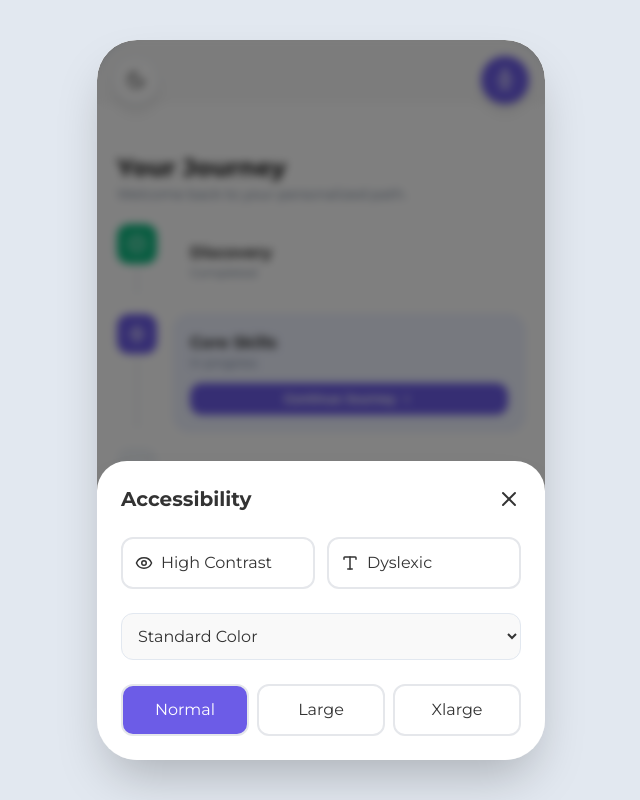
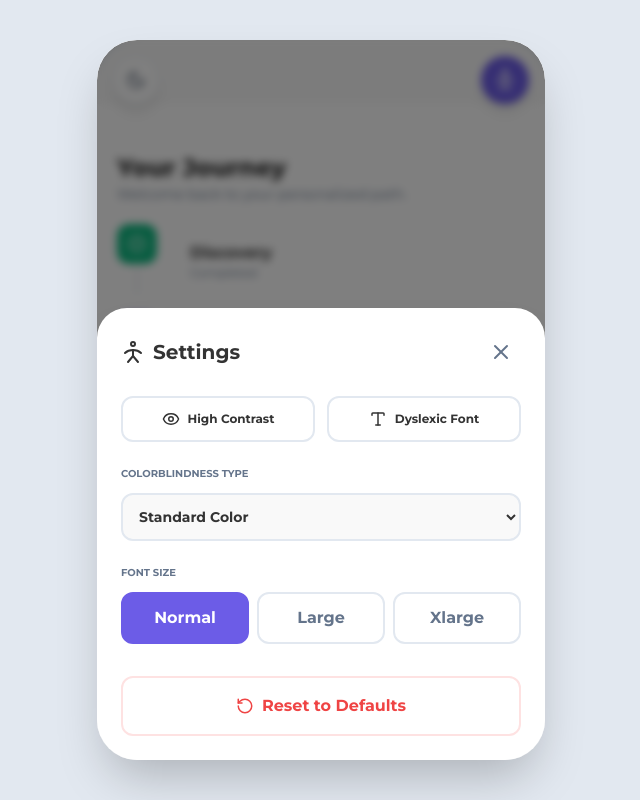
Before and after one commit to Stpoul/IDEATHLON-2026-PROJECT-copy, a React (Vite) app: page / in a window 1280 px wide. Both pictures are taken after a click on the button 824 px from the left and 80 px from the top of the page. Shown: the whole page, without its empty margins (319-959 px from the left). Built offline with nearby package versions, Linux system fonts and the light colour scheme.

Commit message:
4th Version
The Best one fuctionally so far!

```diff
--- a/src/App.jsx
+++ b/src/App.jsx
@@ -1,5 +1,5 @@
-import { useState } from 'react';
-import { Map, Layers, Users, MessageCircle, BarChart2, Moon, Sun, X, Type, Eye, Palette, Activity } from 'lucide-react';
+import { useState, useEffect } from 'react';
+import { Map, Layers, Users, MessageCircle, BarChart2, Moon, Sun, X, Type, Eye, Palette, Activity, RotateCcw } from 'lucide-react';
 
 import RoadmapScreen from './screens/RoadmapScreen';
 import SwipeScreen from './screens/SwipeScreen';
@@ -16,12 +16,19 @@ const TABS = [
 ];
 
 const UniversalAccessIcon = () => (
-  <svg viewBox="0 0 24 24" fill="none" stroke="currentColor" strokeWidth="2" className="w-6 h-6"><circle cx="12" cy="4" r="2" /><path d="M20 13c-2-2-5-3-8-3s-6 1-8 3M12 10v6M7 22l5-6 5 6" /></svg>
+  <svg viewBox="0 0 24 24" fill="none" stroke="currentColor" strokeWidth="2" strokeLinecap="round" strokeLinejoin="round" className="w-6 h-6">
+    <circle cx="12" cy="4" r="2" />
+    <path d="M20 13c-2-2-5-3-8-3s-6 1-8 3" />
+    <path d="M12 10v6" />
+    <path d="M7 22l5-6 5 6" />
+  </svg>
 );
 
 export default function App() {
   const [activeTab, setActiveTab] = useState('roadmap');
   const [showAccess, setShowAccess] = useState(false);
+
+  // Accessibility States
   const [darkMode, setDarkMode] = useState(false);
   const [highContrast, setHighContrast] = useState(false);
   const [dyslexic, setDyslexic] = useState(false);
@@ -31,16 +38,40 @@ export default function App() {
 
   const { Screen: ActiveScreen } = TABS.find((t) => t.id === activeTab);
 
+  // Sync classes to HTML for rem scaling and theme propagation
+  useEffect(() => {
+    const classes = [
+      darkMode ? 'dark' : '',
+      highContrast ? 'high-contrast' : '',
+      dyslexic ? 'font-dyslexic' : '',
+      motion ? 'reduce-motion' : '',
+      cb !== 'none' ? `filter-${cb}` : '',
+      `text-size-${textSize}`
+    ].filter(Boolean);
+
+    document.documentElement.className = classes.join(' ');
+  }, [darkMode, highContrast, dyslexic, motion, textSize, cb]);
+
+  const resetAccess = () => {
+    setDarkMode(false);
+    setHighContrast(false);
+    setDyslexic(false);
+    setMotion(false);
+    setTextSize('normal');
+    setCb('none');
+  };
+
   return (
-    <div className={`bg-slate-200 flex items-center justify-center min-h-[100dvh] ${darkMode ? 'dark' : ''} ${highContrast ? 'high-contrast' : ''} ${dyslexic ? 'font-dyslexic' : ''} ${motion ? 'reduce-motion' : ''} ${cb !== 'none' ? `filter-${cb}` : ''} text-size-${textSize}`}>
-      <div className="relative w-full max-w-md h-[100dvh] md:h-[90vh] md:max-h-[800px] mx-auto flex flex-col overflow-hidden bg-[var(--background)] shadow-2xl md:rounded-[40px] text-[var(--foreground)]">
+    <div className="bg-slate-200 flex items-center justify-center min-h-[100dvh]">
+      {/* Container width fixed at max-w-[448px] to keep strict mobile look during font growth */}
+      <div className="relative w-full max-w-[448px] h-[100dvh] md:h-[90vh] md:max-h-[800px] mx-auto flex flex-col overflow-hidden bg-[var(--background)] shadow-2xl md:rounded-[40px] text-[var(--foreground)] transition-all">
 
-        {/* Top Controls */}
+        {/* Top Control Bar */}
         <div className="absolute top-4 left-4 right-4 z-50 flex justify-between">
-          <button onClick={() => setDarkMode(!darkMode)} className="p-3 bg-white/90 dark:bg-slate-800 rounded-full shadow-lg border border-slate-200 dark:border-slate-700">
-            {darkMode ? <Sun size={20} /> : <Moon size={20} />}
+          <button onClick={() => setDarkMode(!darkMode)} className="p-3 bg-white/90 dark:bg-slate-800 rounded-full shadow-lg border border-slate-200 dark:border-slate-700 hover:scale-105 transition-transform">
+            {darkMode ? <Sun size={20} className="text-amber-500" /> : <Moon size={20} className="text-slate-600" />}
           </button>
-          <button onClick={() => setShowAccess(true)} className="p-3 bg-[var(--primary)] text-white rounded-full shadow-lg">
+          <button onClick={() => setShowAccess(true)} className="p-3 bg-[var(--primary)] text-white rounded-full shadow-lg hover:scale-105 transition-transform">
             <UniversalAccessIcon />
           </button>
         </div>
@@ -50,23 +81,47 @@ export default function App() {
           <div className="absolute inset-0 bg-black/50 z-[100] flex items-end justify-center backdrop-blur-sm">
             <div className="bg-[var(--card)] w-full p-6 rounded-t-[30px] shadow-2xl max-h-[85%] overflow-y-auto">
               <div className="flex justify-between items-center mb-6">
-                <h2 className="text-xl font-bold">Accessibility</h2>
-                <button onClick={() => setShowAccess(false)}><X /></button>
+                <h2 className="text-xl font-bold flex items-center gap-2 text-[var(--foreground)]">
+                  <UniversalAccessIcon /> Settings
+                </h2>
+                <button onClick={() => setShowAccess(false)} className="p-2 text-[var(--muted-foreground)]"><X /></button>
               </div>
+
               <div className="grid grid-cols-2 gap-3 mb-6">
-                <button onClick={() => setHighContrast(!highContrast)} className={`p-3 rounded-xl border-2 flex items-center gap-2 ${highContrast ? 'bg-[var(--primary)] text-white' : ''}`}><Eye size={18}/> High Contrast</button>
-                <button onClick={() => setDyslexic(!dyslexic)} className={`p-3 rounded-xl border-2 flex items-center gap-2 ${dyslexic ? 'bg-[var(--primary)] text-white' : ''}`}><Type size={18}/> Dyslexic</button>
+                <button onClick={() => setHighContrast(!highContrast)} className={`p-3 rounded-xl border-2 flex items-center justify-center gap-2 font-bold text-xs transition-all ${highContrast ? 'bg-[var(--primary)] text-white border-[var(--primary)]' : 'border-[var(--border)]'}`}>
+                  <Eye size={18}/> High Contrast
+                </button>
+                <button onClick={() => setDyslexic(!dyslexic)} className={`p-3 rounded-xl border-2 flex items-center justify-center gap-2 font-bold text-xs transition-all ${dyslexic ? 'bg-[var(--primary)] text-white border-[var(--primary)]' : 'border-[var(--border)]'}`}>
+                  <Type size={18}/> Dyslexic Font
+                </button>
               </div>
-              <select value={cb} onChange={(e) => setCb(e.target.value)} className="w-full p-3 mb-6 rounded-xl bg-[var(--background)] border border-[var(--border)]">
-                <option value="none">Standard Color</option>
-                <option value="deuteranopia">Deuteranopia</option>
-                <option value="protanopia">Protanopia</option>
-                <option value="tritanopia">Tritanopia</option>
-                <option value="achromatopsia">Achromatopsia</option>
-              </select>
-              <div className="flex gap-2">
-                {['normal', 'large', 'xlarge'].map(s => <button key={s} onClick={() => setTextSize(s)} className={`flex-1 py-3 rounded-xl border-2 capitalize ${textSize === s ? 'bg-[var(--primary)] text-white' : ''}`}>{s}</button>)}
+
+              <div className="mb-6">
+                <label className="text-[10px] font-bold uppercase text-[var(--muted-foreground)] mb-3 block">Colorblindness Type</label>
+                <select value={cb} onChange={(e) => setCb(e.target.value)} className="w-full p-3 rounded-xl bg-[var(--background)] border-2 border-[var(--border)] font-bold text-sm text-[var(--foreground)] focus:outline-none focus:border-[var(--primary)]">
+                  <option value="none">Standard Color</option>
+                  <option value="deuteranopia">Deuteranopia (Green-Weak)</option>
+                  <option value="protanopia">Protanopia (Red-Weak)</option>
+                  <option value="tritanopia">Tritanopia (Blue-Weak)</option>
+                  <option value="achromatopsia">Achromatopsia (Grayscale)</option>
+                </select>
               </div>
+
+              <div className="mb-8">
+                <h3 className="text-[10px] font-bold uppercase text-[var(--muted-foreground)] mb-3">Font size</h3>
+                <div className="flex gap-2">
+                  {['normal', 'large', 'xlarge'].map(s => (
+                    <button key={s} onClick={() => setTextSize(s)} className={`flex-1 py-3 rounded-xl border-2 font-bold capitalize transition-all ${textSize === s ? 'bg-[var(--primary)] text-white border-[var(--primary)]' : 'border-[var(--border)] text-[var(--muted-foreground)]'}`}>
+                      {s}
+                    </button>
+                  ))}
+                </div>
+              </div>
+
+              {/* Reset Button at the bottom */}
+              <button onClick={resetAccess} className="w-full py-4 rounded-xl border-2 border-red-100 text-red-500 font-bold flex items-center justify-center gap-2 hover:bg-red-50 transition-all active:scale-95">
+                <RotateCcw size={18} /> Reset to Defaults
+              </button>
             </div>
           </div>
         )}
@@ -79,16 +134,16 @@ export default function App() {
           <ul className="flex">
             {TABS.map(({ id, label, Icon }) => (
               <li key={id} className="flex-1">
-                <button onClick={() => setActiveTab(id)} className="w-full flex flex-col items-center gap-1 py-3">
-                  <Icon size={22} className={activeTab === id ? 'text-[var(--primary)]' : 'text-slate-400'} />
-                  <span className={`text-[10px] font-semibold ${activeTab === id ? 'text-[var(--primary)]' : 'text-slate-400'}`}>{label}</span>
+                <button onClick={() => setActiveTab(id)} className="w-full flex flex-col items-center gap-1 py-3 transition-all duration-150 active:scale-95">
+                  <Icon size={22} className={activeTab === id ? 'text-[var(--primary)]' : 'text-[var(--muted-foreground)]'} />
+                  <span className={`text-[10px] font-semibold ${activeTab === id ? 'text-[var(--primary)]' : 'text-[var(--muted-foreground)]'}`}>{label}</span>
                 </button>
               </li>
             ))}
           </ul>
         </nav>
 
-        {/* Filters */}
+        {/* Global Colorblindness Filters */}
         <svg style={{ display: 'none' }}>
           <defs>
             <filter id="protanopia"><feColorMatrix type="matrix" values="0.567, 0.433, 0, 0, 0, 0.558, 0.442, 0, 0, 0, 0, 0.242, 0.758, 0, 0, 0, 0, 0, 1, 0" /></filter>
--- a/src/index.css
+++ b/src/index.css
@@ -11,9 +11,16 @@
   --muted-foreground: #64748b;
   --success: #10B981;
   --danger: #ef4444;
-  --font-base: 16px;
+  --font-base: 16px; /* Base scaling variable */
 }
 
+/* Apply scaling to the root html for Tailwind rem support */
+html {
+  font-size: var(--font-base);
+  transition: font-size 0.2s ease-in-out;
+}
+
+/* Dark Mode Theme */
 .dark {
   --background: #0f172a;
   --foreground: #f8fafc;
@@ -23,17 +30,22 @@
   --primary: #a29bfe;
 }
 
+/* Enhanced High Contrast Mode (WCAG AAA) */
 .high-contrast {
   --background: #000000 !important;
   --foreground: #ffffff !important;
   --card: #000000 !important;
   --border: #ffffff !important;
-  --primary: #ffff00 !important;
+  --primary: #ffff00 !important; /* High-vis yellow */
   --muted-foreground: #ffffff !important;
 }
 
-.high-contrast * { border-color: #ffffff !important; border-width: 1px; }
+.high-contrast * {
+  border-color: #ffffff !important;
+  border-width: 1px;
+}
 
+/* Accessibility Feature Classes */
 .font-dyslexic { font-family: 'OpenDyslexic', 'Comic Sans MS', sans-serif !important; }
 
 .filter-protanopia { filter: url('#protanopia'); }
@@ -43,17 +55,24 @@
 
 .reduce-motion * { transition: none !important; animation: none !important; }
 
+/* Font Size Scales */
 .text-size-normal { --font-base: 16px; }
 .text-size-large { --font-base: 20px; }
 .text-size-xlarge { --font-base: 24px; }
 
 body {
   font-family: 'Montserrat', sans-serif;
-  font-size: var(--font-base);
   color: var(--foreground);
   background-color: var(--background);
-  transition: background-color 0.3s, color 0.3s;
+  -webkit-font-smoothing: antialiased;
+  -moz-osx-font-smoothing: grayscale;
 }
 
-.screen-enter { animation: slideUp 0.3s ease-out both; }
-@keyframes slideUp { from { opacity: 0; transform: translateY(10px); } to { opacity: 1; transform: translateY(0); } }
+.screen-enter {
+  animation: slideUp 0.3s ease-out both;
+}
+
+@keyframes slideUp {
+  from { opacity: 0; transform: translateY(8px); }
+  to   { opacity: 1; transform: translateY(0); }
+}
```
